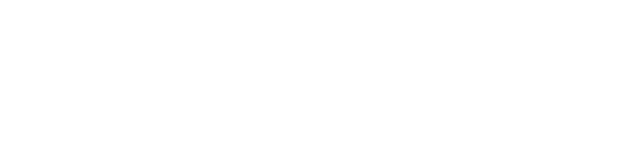
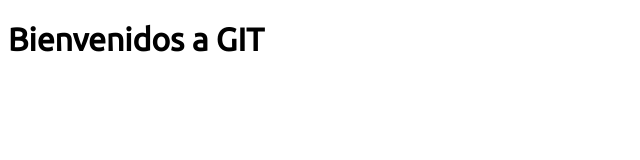
Before and after one commit to lourdesmalenaabate/Git-, a plain HTML site: page index.html in a window 1280 px wide. Shown: the whole page, without its empty margins (0-640 px from the left). Drawn offline with Linux system fonts and the light colour scheme.

Commit message:
estilos: importar fuentes y aspecto general

```diff
--- a/index.html
+++ b/index.html
@@ -6,13 +6,13 @@
     <meta name="viewport" content="width=device-width, initial-scale=1.0">
     <title>GIT Desarrollo Colaborativo</title>
     <!-- Styles -->
-
+    <link rel="stylesheet" href="styles/default.css">
 </head>
 <body>
     <!-- Cabecera -->
     <header id="header">
         <!-- Encabezado -->
-
+        <h1>Bienvenidos a GIT</h1>
         <!-- Galeria -->
 
     </header>
--- /dev/null
+++ b/styles/default.css
@@ -0,0 +1,14 @@
+/* Importaciones */
+    @import url('https://fonts.googleapis.com/css2?family=Raleway&family=Ubuntu');
+/* Reglas Generales */
+    *{
+        box-sizing: border-box;
+        font-family: 'Ubuntu', 'Century Gothic', sans-serif;
+        scroll-behavior: smooth;
+    }
+
+/* Pantallas Pequeñas */
+
+/* Pantallas Medianas */
+
+/* Pantallas Grandes */
```
